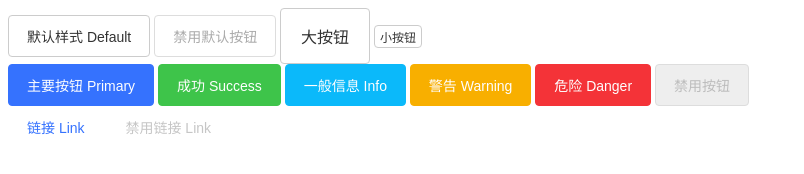
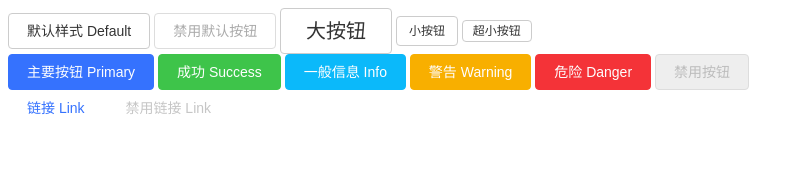
Before and after one commit to DXY-F2E/dxy-ui, a website: page examples/elements/button.html in a window 1280 px wide. Shown: the whole page, without its empty margins (0-804 px from the left). Drawn offline with nearby package versions, Linux system fonts and the light colour scheme; files that its build step writes are made by us from their sources.

Commit message:
添加按钮状态样式

```diff
--- a/examples/elements/button.html
+++ b/examples/elements/button.html
@@ -11,6 +11,7 @@
         <button type="button" disabled class="dxy-btn">禁用默认按钮</button>
         <button type="button" class="dxy-btn dxy-btn-lg">大按钮</button>
         <button type="button" class="dxy-btn dxy-btn-sm">小按钮</button>
+        <button type="button" class="dxy-btn dxy-btn-ssm">超小按钮</button>
     </div>
     <div>
         <button type="button" class="dxy-btn dxy-btn-primary">主要按钮 Primary</button>
--- a/sass/elements/_button.scss
+++ b/sass/elements/_button.scss
@@ -10,6 +10,7 @@
   border-radius: $btn-radius;
   border: $btn-border-width solid $btn-default-bd-color;
   background-color: $white;
+  line-height: 1;
   @include btn_size($btn-pd, $btn-font-size);
   @include btn_hover($btn-default-color);
   @include btn_active($btn-default-color);
@@ -18,6 +19,9 @@
     border-color: $grey-7;
     cursor: not-allowed;
     background-color: #fff;
+  }
+  &:focus{
+    outline:none;
   }
 }
 
@@ -28,6 +32,7 @@
 
   &:hover {
     color: darken($btn-link-color, 10%);
+
     background-color: transparent;
   }
   &:active,
@@ -54,3 +59,7 @@
 .#{$prefix}-btn-sm {
   @include btn_size($btn-sm-pd, $btn-sm-font-size);
 }
+
+.#{$prefix}-btn-ssm {
+  @include btn_size($btn-ssm-pd, $btn-ssm-font-size);
+}
--- a/sass/mixins/_button.scss
+++ b/sass/mixins/_button.scss
@@ -1,13 +1,13 @@
 @mixin btn_hover($bg-color) {
   &:hover {
-    background-color: darken($bg-color, 10%);
+    background-color: darken($bg-color, 8%);
   }
 }
 
 @mixin btn_active($bg-color) {
   &:active,
   &:focus {
-    background-color: darken($bg-color, 15%);
+    background-color: darken($bg-color, 16%);
   }
 }
 
--- a/sass/theme/_normal.scss
+++ b/sass/theme/_normal.scss
@@ -88,14 +88,16 @@ $line-height-lg: (4 / 3);
 
 // font-size
 $btn-font-size: 14px;
-$btn-lg-font-size: 16px;
+$btn-lg-font-size: 20px;
 $btn-sm-font-size: 12px;
+$btn-ssm-font-size: 12px;
 $btn-font-weight: normal;
 
 // padding
 $btn-pd: 10px 18px;
-$btn-lg-pd: 15px 20px;
-$btn-sm-pd: 2px 5px;
+$btn-lg-pd: 12px 25px;
+$btn-sm-pd: 8px 12px;
+$btn-ssm-pd: 4px 10px;
 $select-pd: 5px 0;
 $select-option-pd: 3px 9px;
 
```
Also changed, not shown: dist/css/dxy-ui.css, dist/css/dxy-ui.min.css (added).
